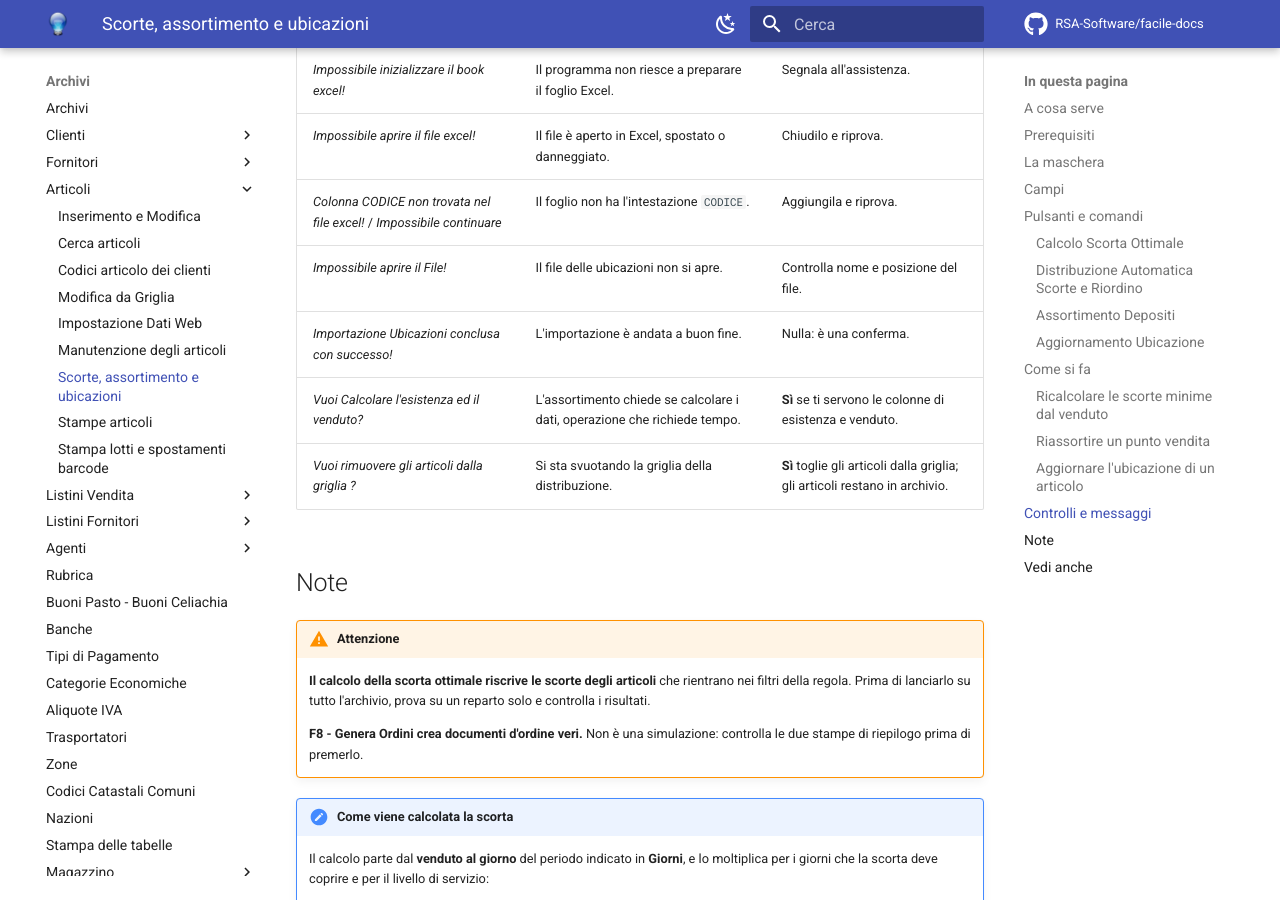
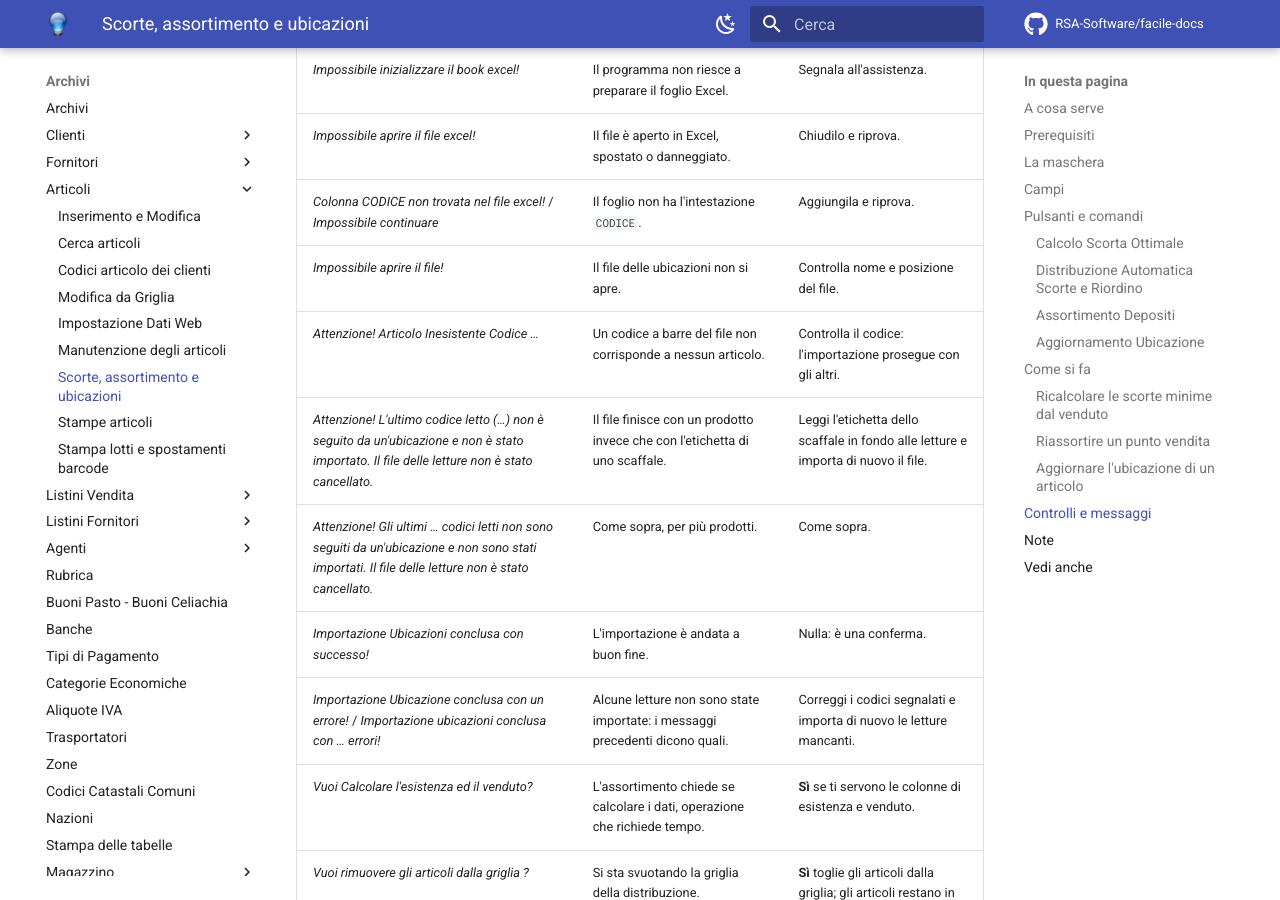
Before and after one commit to RSA-Software/facile-docs, an MkDocs documentation site: the page built from docs/moduli/anagrafiche/scorte-e-assortimento.md, in a window 1280 px wide and 900 px high, scrolled down 5100 px. Built offline with MkDocs 1.6.1 and Material for MkDocs 9.7.7, drawn with Linux system fonts in a browser that asks for light colours; comment, search, counter and statistics services are not loaded; some of the changed text lies outside the part shown.

Commit message:
Ubicazioni: il file del terminale ha i prodotti prima dello scaffale
La nota sul file del terminale descriveva l'ordine al contrario: i codici
a barre precedono l'ubicazione in cui si trovano. Un'ubicazione e' ora una
riga da uno a tre caratteri (A01, n9), le righe vuote si ignorano e
l'ultima lettura del file dev'essere un'ubicazione: i prodotti in coda non
si importano e il file non viene cancellato.

Controlli e messaggi: il testo esatto di «Impossibile aprire il file!»,
l'articolo inesistente, i codici senza ubicazione e la conclusione con
errori. Appendice dei messaggi rigenerata.

Co-Authored-By: Claude Opus 5.5 (1M context) <noreply@anthropic.com>

```diff
--- a/docs/moduli/anagrafiche/scorte-e-assortimento.md
+++ b/docs/moduli/anagrafiche/scorte-e-assortimento.md
@@ -159,8 +159,12 @@ ordinare (**Cod. For.**, **Fornitore**, **Prezzo**, **%Sc.1** … **%Sc.7**,
 | *Impossibile inizializzare il book excel!* | Il programma non riesce a preparare il foglio Excel. | Segnala all'assistenza. |
 | *Impossibile aprire il file excel!* | Il file è aperto in Excel, spostato o danneggiato. | Chiudilo e riprova. |
 | *Colonna CODICE non trovata nel file excel!* / *Impossibile continuare* | Il foglio non ha l'intestazione `CODICE`. | Aggiungila e riprova. |
-| *Impossibile aprire il File!* | Il file delle ubicazioni non si apre. | Controlla nome e posizione del file. |
+| *Impossibile aprire il file!* | Il file delle ubicazioni non si apre. | Controlla nome e posizione del file. |
+| *Attenzione! Articolo Inesistente Codice …* | Un codice a barre del file non corrisponde a nessun articolo. | Controlla il codice: l'importazione prosegue con gli altri. |
+| *Attenzione! L'ultimo codice letto (…) non è seguito da un'ubicazione e non è stato importato. Il file delle letture non è stato cancellato.* | Il file finisce con un prodotto invece che con l'etichetta di uno scaffale. | Leggi l'etichetta dello scaffale in fondo alle letture e importa di nuovo il file. |
+| *Attenzione! Gli ultimi … codici letti non sono seguiti da un'ubicazione e non sono stati importati. Il file delle letture non è stato cancellato.* | Come sopra, per più prodotti. | Come sopra. |
 | *Importazione Ubicazioni conclusa con successo!* | L'importazione è andata a buon fine. | Nulla: è una conferma. |
+| *Importazione Ubicazione conclusa con un errore!* / *Importazione ubicazioni conclusa con … errori!* | Alcune letture non sono state importate: i messaggi precedenti dicono quali. | Correggi i codici segnalati e importa di nuovo le letture mancanti. |
 | *Vuoi Calcolare l'esistenza ed il venduto?* | L'assortimento chiede se calcolare i dati, operazione che richiede tempo. | **Sì** se ti servono le colonne di esistenza e venduto. |
 | *Vuoi rimuovere gli articoli dalla griglia ?* | Si sta svuotando la griglia della distribuzione. | **Sì** toglie gli articoli dalla griglia; gli articoli restano in archivio. |
 
@@ -259,14 +263,21 @@ ordinare (**Cod. For.**, **Fornitore**, **Prezzo**, **%Sc.1** … **%Sc.7**,
     Il file è un elenco di codici letti, uno per riga, e il programma li
     distingue dalla **lunghezza**:
 
-    - una riga di **esattamente tre caratteri** è il codice di
-      un'**ubicazione**;
-    - le righe più lunghe che la seguono sono i **codici a barre** degli
-      articoli che stanno in quell'ubicazione.
+    - una riga di **uno, due o tre caratteri** è il codice di
+      un'**ubicazione** (per esempio `A01` o `n9`);
+    - le righe più lunghe che la **precedono** sono i **codici a barre**
+      degli articoli che stanno in quell'ubicazione.
 
-    Si lavora quindi così: si legge l'etichetta dello scaffale, poi tutti i
-    prodotti che ci stanno, poi l'etichetta dello scaffale dopo. Non serve
-    nessuna intestazione e nessun separatore.
+    Si lavora quindi così: si leggono tutti i prodotti di uno scaffale, poi
+    l'etichetta di quello scaffale, poi i prodotti dello scaffale dopo e la
+    sua etichetta. Non serve nessuna intestazione e nessun separatore; le
+    righe vuote vengono ignorate. L'ubicazione viene registrata in
+    maiuscolo.
+
+    **L'ultima lettura del file deve essere un'ubicazione.** I prodotti letti
+    dopo l'ultima etichetta non hanno uno scaffale a cui andare: non vengono
+    importati e il file **non viene cancellato**, così le letture non vanno
+    perse. Negli altri casi, a importazione finita, il file viene cancellato.
 
 ## Vedi anche
 
```
Also changed, not shown: docs/appendici/messaggi-errore.md (+6 -2 lines).
